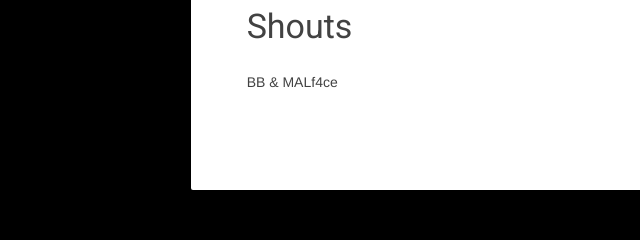
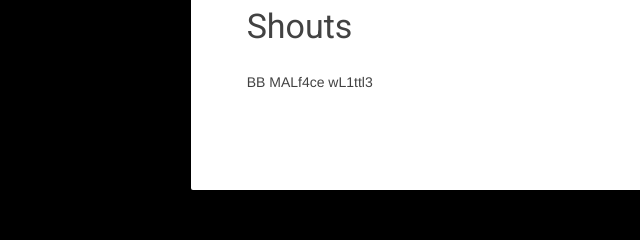
Before and after one commit to elitemylo/defacement, a plain HTML site: page index.html in a window 1280 px wide. Shown: the part 514-754 px from the top of the page, 36-676 px from the left. Drawn offline with Linux system fonts and the light colour scheme.

Commit message:
Update index.html
new shout

```diff
--- a/index.html
+++ b/index.html
@@ -53,7 +53,7 @@
               </p>
               <h3>Shouts</h3>
               <p>
-                BB & MALf4ce
+                BB MALf4ce wL1ttl3
               </p>
           </div>
         </div>
```
